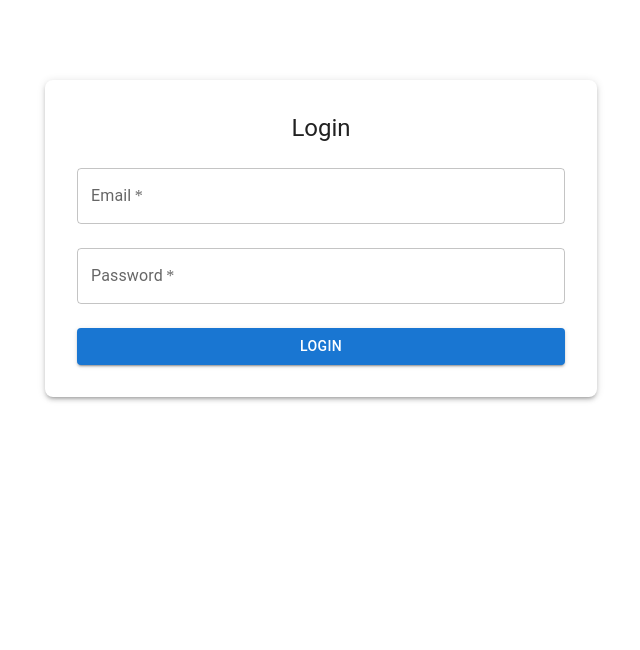
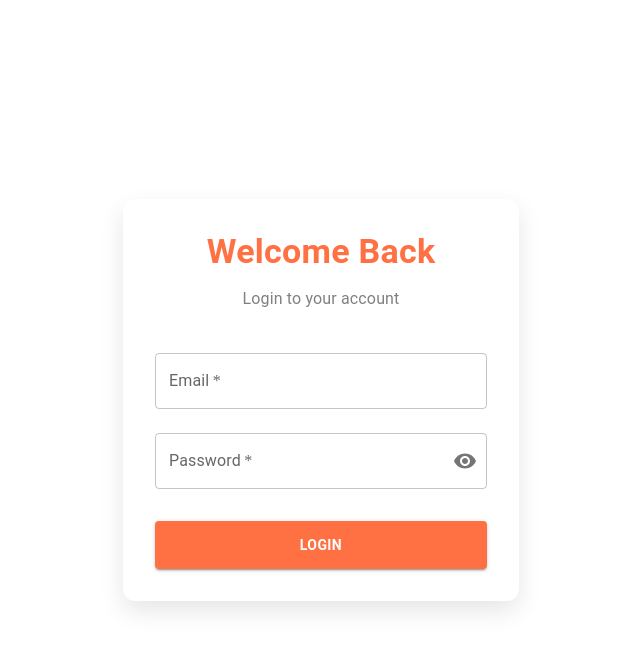
Before and after one commit to reddymanyam/heightss, a React (Vite) app: page / in a window 1280 px wide. Shown: the top 650 px of the page, without its empty margins (319-959 px from the left). Built offline with nearby package versions, Linux system fonts and the light colour scheme.

Commit message:
upd: login page styles updated

```diff
--- a/package.json
+++ b/package.json
@@ -12,6 +12,7 @@
   "dependencies": {
     "@emotion/react": "^11.14.0",
     "@emotion/styled": "^11.14.0",
+    "@mui/icons-material": "^7.0.2",
     "@mui/material": "^7.0.2",
     "lucide-react": "^0.488.0",
     "react": "^19.0.0",
--- a/src/components/Auth/Login.jsx
+++ b/src/components/Auth/Login.jsx
@@ -1,13 +1,23 @@
 import React, { useState } from 'react';
-import { Box, Button, Container, TextField, Typography, Paper } from '@mui/material';
+import {
+  Box,
+  Button,
+  Container,
+  TextField,
+  Typography,
+  Paper,
+  IconButton,
+  InputAdornment,
+} from '@mui/material';
+import { Visibility, VisibilityOff } from '@mui/icons-material';
 import { useNavigate } from 'react-router-dom';
 
 const Login = () => {
-
   const navigate = useNavigate();
 
   const [email, setEmail] = useState('');
   const [password, setPassword] = useState('');
+  const [showPass, setShowPass] = useState(false);
 
   const handleSubmit = (e) => {
     e.preventDefault();
@@ -17,10 +27,41 @@ const Login = () => {
   };
 
   return (
-        <Container maxWidth="sm">
-            <Paper elevation={3} sx={{ p: 4, mt: 10, borderRadius: 2 }}>
-                <Typography variant="h5" align="center" gutterBottom>
-                    Login
+    <Box
+      sx={{
+        minHeight: '100vh',
+        // background: 'linear-gradient(135deg, #f6d365 0%, #fda085 100%)',
+        display: 'flex',
+        justifyContent: 'center',
+        alignItems: 'center',
+        px: 2,
+      }}
+    >
+      <Container maxWidth="xs">
+        <Paper
+          elevation={6}
+          sx={{
+            p: 4,
+            borderRadius: 3,
+            background: 'white',
+            boxShadow: '0 10px 25px rgba(0, 0, 0, 0.1)',
+          }}
+        >
+          <Typography
+            variant="h4"
+            align="center"
+            gutterBottom
+            sx={{ fontWeight: 'bold', color: '#ff7043' }}
+          >
+            Welcome Back
+          </Typography>
+          <Typography
+            variant="subtitle1"
+            align="center"
+            gutterBottom
+            sx={{ color: 'gray', mb: 3 }}
+          >
+            Login to your account
           </Typography>
           <Box component="form" onSubmit={handleSubmit} noValidate>
             <TextField
@@ -40,21 +81,38 @@ const Login = () => {
               margin="normal"
               value={password}
               onChange={(e) => setPassword(e.target.value)}
-                        type="password"
+              type={showPass ? 'text' : 'password'}
               required
+              InputProps={{
+                endAdornment: (
+                  <InputAdornment position="end">
+                    <IconButton onClick={() => setShowPass(!showPass)} edge="end">
+                      {showPass ? <VisibilityOff /> : <Visibility />}
+                    </IconButton>
+                  </InputAdornment>
+                ),
+              }}
             />
             <Button
               fullWidth
               type="submit"
               variant="contained"
-                        color="primary"
-                        sx={{ mt: 2 }}
+              sx={{
+                mt: 3,
+                background: '#ff7043',
+                fontWeight: 600,
+                py: 1.5,
+                '&:hover': {
+                  background: '#ff5722',
+                },
+              }}
             >
               Login
             </Button>
           </Box>
         </Paper>
       </Container>
+    </Box>
   );
 };
 
```
Also changed, not shown: 1 other file (tests, documents, lock files or other folders). Lines whose indentation alone changed are shown as unchanged.
